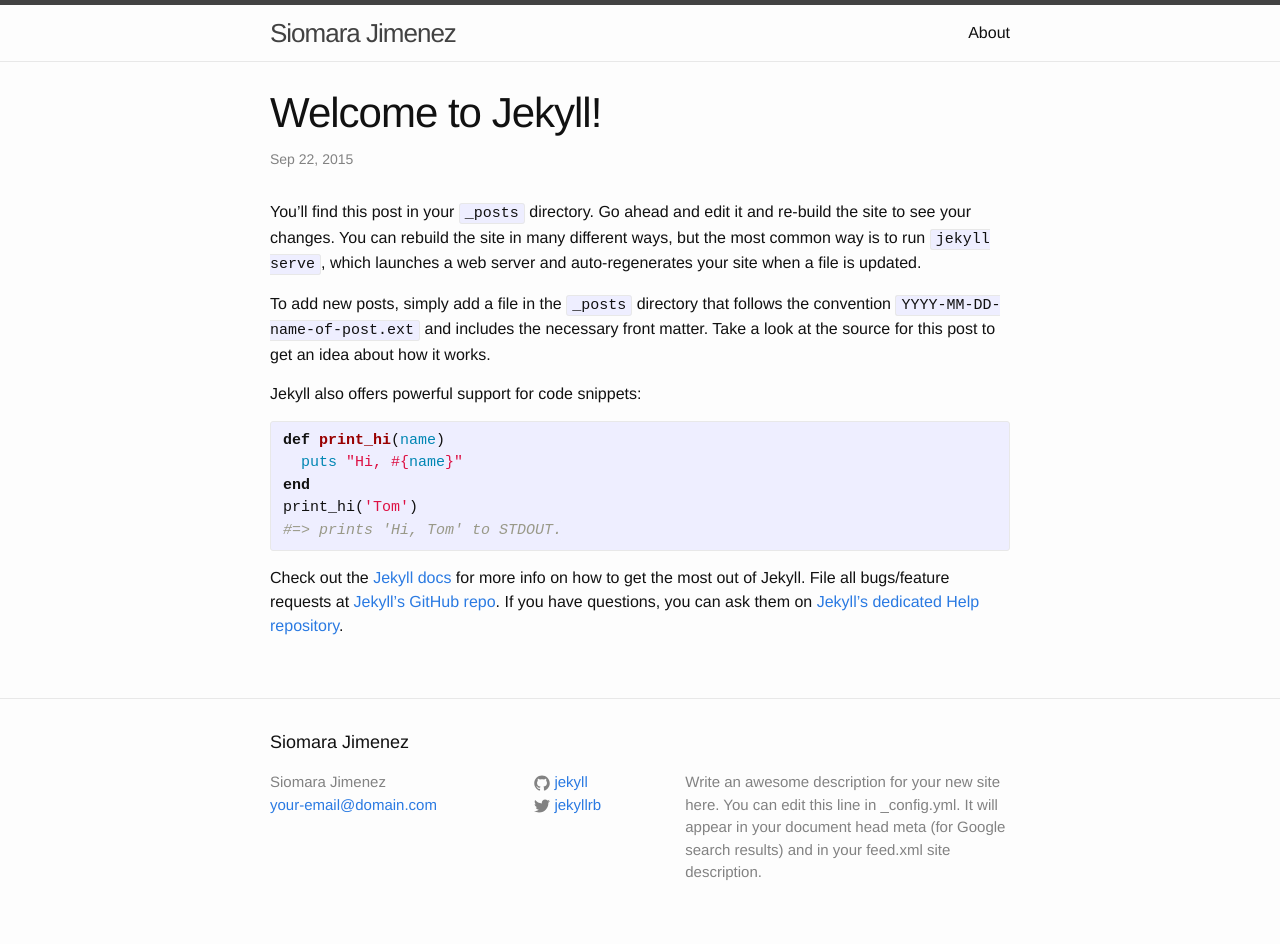
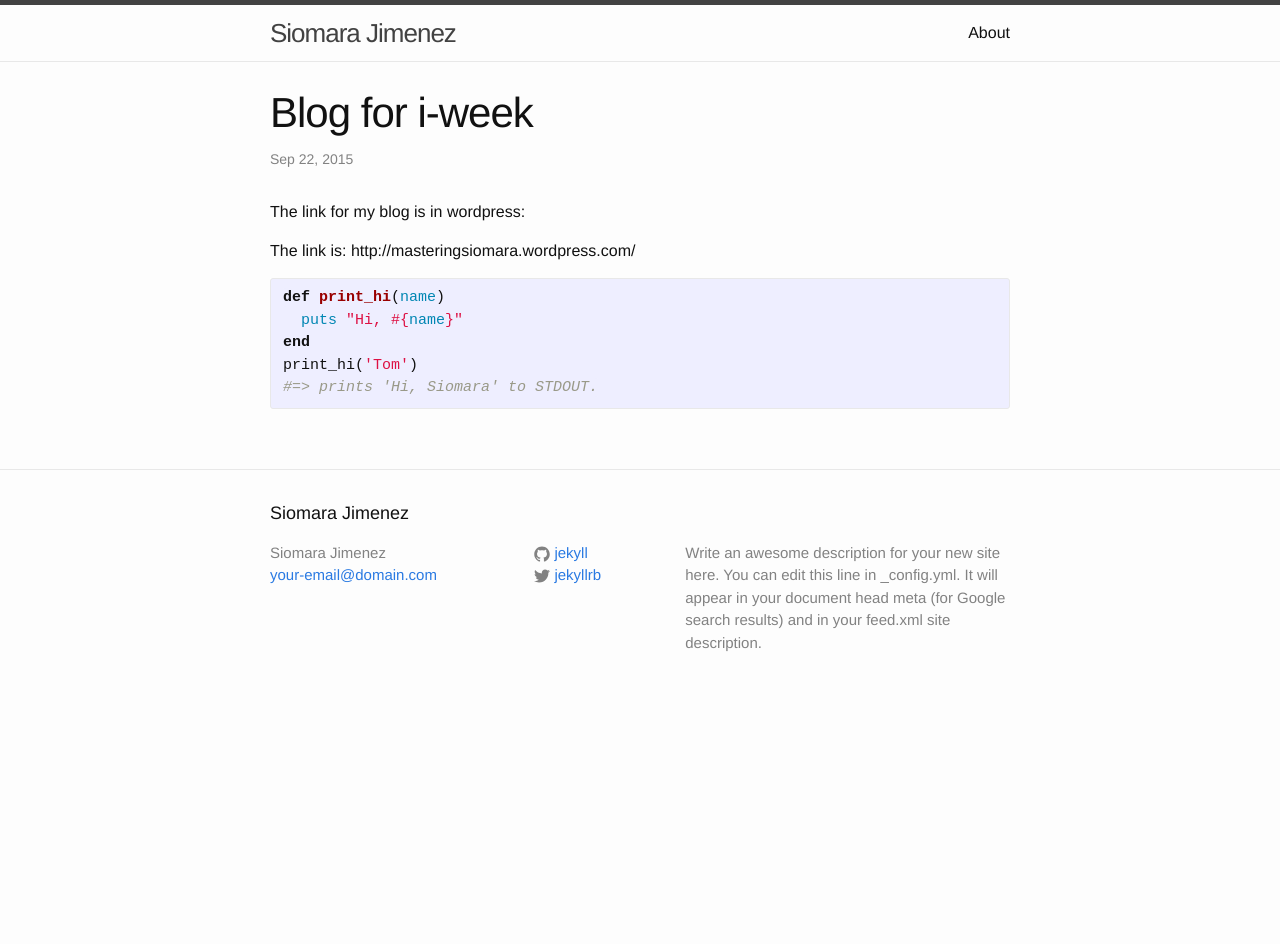
Before and after one commit to SioJL13/siojl13.github.io, a Jekyll site: the page built from _posts/2015-09-22-welcome-to-jekyll.markdown, in a window 1280 px wide. Built offline with Jekyll 4.4.1, drawn with Linux system fonts in a browser that asks for light colours; after the commit the page ends 900 px from its top, so only the background shows below that.

Commit message:
Changed posts

```diff
--- a/_posts/2015-09-22-welcome-to-jekyll.markdown
+++ b/_posts/2015-09-22-welcome-to-jekyll.markdown
@@ -1,25 +1,20 @@
 ---
 layout: post
-title:  "Welcome to Jekyll!"
+title:  "Blog for i-week"
 date:   2015-09-22 11:07:28
-categories: jekyll update
+categories: i-week update
 ---
-You’ll find this post in your `_posts` directory. Go ahead and edit it and re-build the site to see your changes. You can rebuild the site in many different ways, but the most common way is to run `jekyll serve`, which launches a web server and auto-regenerates your site when a file is updated.
+The link for my blog is in wordpress:
 
-To add new posts, simply add a file in the `_posts` directory that follows the convention `YYYY-MM-DD-name-of-post.ext` and includes the necessary front matter. Take a look at the source for this post to get an idea about how it works.
+The link is:
+http://masteringsiomara.wordpress.com/
 
-Jekyll also offers powerful support for code snippets:
+
 
 {% highlight ruby %}
 def print_hi(name)
   puts "Hi, #{name}"
 end
 print_hi('Tom')
-#=> prints 'Hi, Tom' to STDOUT.
+#=> prints 'Hi, Siomara' to STDOUT.
 {% endhighlight %}
-
-Check out the [Jekyll docs][jekyll] for more info on how to get the most out of Jekyll. File all bugs/feature requests at [Jekyll’s GitHub repo][jekyll-gh]. If you have questions, you can ask them on [Jekyll’s dedicated Help repository][jekyll-help].
-
-[jekyll]:      http://jekyllrb.com
-[jekyll-gh]:   https://github.com/jekyll/jekyll
-[jekyll-help]: https://github.com/jekyll/jekyll-help
```
